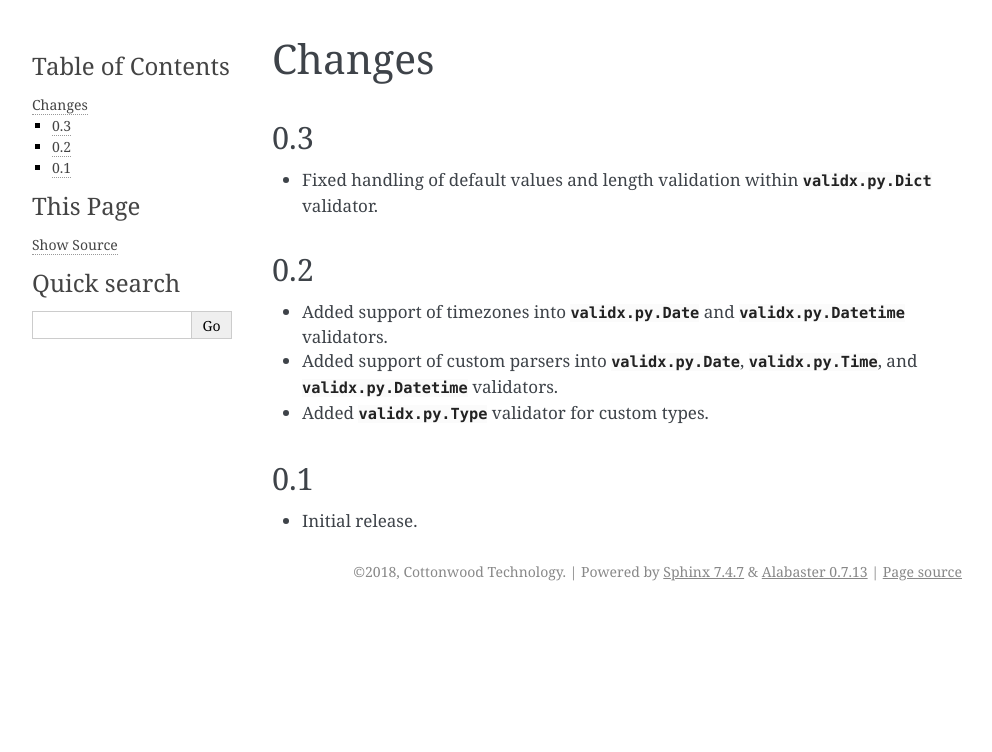
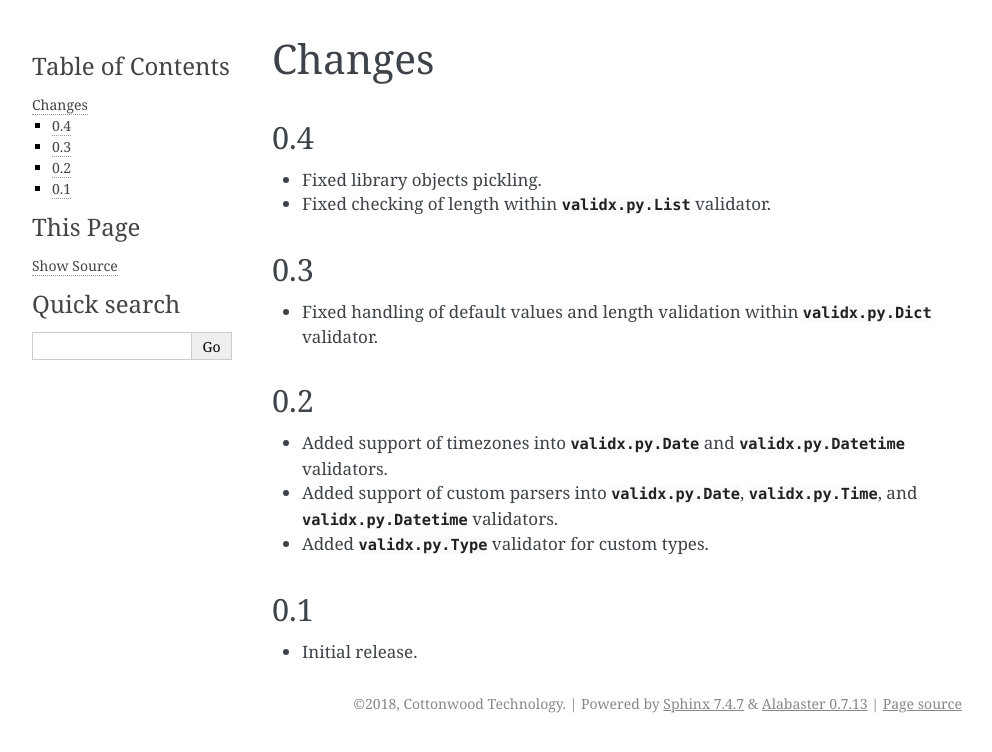
Before and after one commit to Cottonwood-Technology/ValidX, a Sphinx documentation site: the page built from docs/changes.rst, in a window 1280 px wide. Shown: the top 752 px of the page, without its empty margins (148-1140 px from the left). Built offline with Sphinx 7.4.7, drawn with Linux system fonts in a browser that asks for light colours.

Commit message:
Updated version and change log

```diff
--- a/docs/changes.rst
+++ b/docs/changes.rst
@@ -1,5 +1,12 @@
 Changes
 =======
+
+0.4
+---
+
+*   Fixed library objects pickling.
+*   Fixed checking of length within :class:`validx.py.List` validator.
+
 
 0.3
 ---
--- a/docs/conf.py
+++ b/docs/conf.py
@@ -24,9 +24,9 @@ copyright = "2018, Cottonwood Technology"
 author = "Cottonwood Technology"
 
 # The short X.Y version
-version = "0.3"
+version = "0.4"
 # The full version, including alpha/beta/rc tags
-release = "0.3"
+release = "0.4"
 
 
 # -- General configuration ---------------------------------------------------
--- a/setup.py
+++ b/setup.py
@@ -24,7 +24,7 @@ with open("CHANGES.rst") as f:
 
 setup(
     name="ValidX",
-    version="0.3",
+    version="0.4",
     description="fast, powerful, and flexible validator with sane syntax",
     long_description=readme + "\n\n" + changes,
     classifiers=[
--- a/validx/__init__.py
+++ b/validx/__init__.py
@@ -75,6 +75,6 @@ __all__ = [
 ]
 
 __impl__ = __impl__
-__version__ = "0.3"
+__version__ = "0.4"
 __author__ = "Cottonwood Technology <info@cottonwood.tech>"
 __license__ = "BSD"
```
Also changed, not shown: CHANGES.rst (+7 -0 lines).
